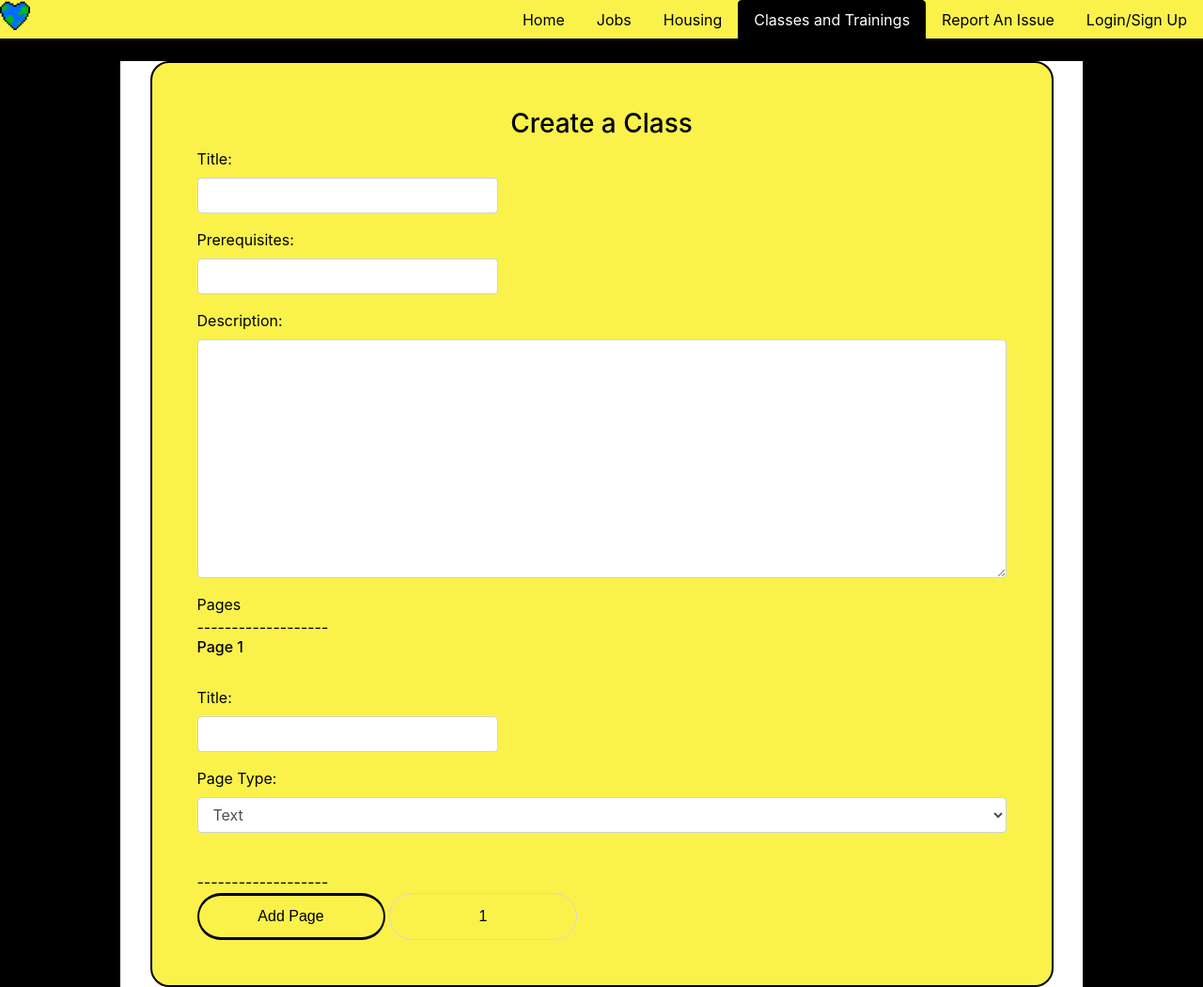
After one commit to hd1867/NestEgg, a Flask app: page /postClass in a window 1280 px wide. The commit adds this page. Shown: the whole page at 94% size. Run offline with Flask 2, Linux system fonts and the light colour scheme; parts of the project's set-up code (start-up, migrations or seed data) failed here and were passed over; some libraries are stand-ins or nearby versions.

Commit message:
Auto Generate Form for class builder

```diff
--- a/app.py
+++ b/app.py
@@ -140,6 +140,21 @@ def classes():
     return render_template("classes.html", classes=databaseUtils.get_classes())
 
 
+@app.route("/createClass", methods=["GET", "POST"])
+def create_class():
+    if request.args.get('numPages'):
+        return render_template("createClass.html", numPages=request.args.get('numPages'))
+
+    else:
+        return render_template("createClass.html", numPages=1)
+
+
+@app.route("/postClass", methods=["GET", "POST"])
+def post_class():
+    print(request.form)
+    return render_template("createClass.html", numPages=1)
+
+
 @app.route("/report_button", methods=["POST"])
 def report_button():
     flash("Thank you for the feedback!")
--- a/static/js/jobs.js
+++ b/static/js/jobs.js
@@ -1,6 +1,6 @@
 var table;
 $(document).ready( function () {
-    table = $('#classesTable').DataTable( {
+    table = $('#jobsTable').DataTable( {
     searchable: true,
     ordering: true
     } );
--- a/templates/classes.html
+++ b/templates/classes.html
@@ -4,7 +4,7 @@
 
 {% block body %}
     {% if session['admin'] %}
-    <button id="jobsCreate" onclick="document.location.href='/createHouse'">Create a Listing</button>
+    <button id="jobsCreate" onclick="document.location.href='/createClass'">Create a Class</button>
     {% endif %}
 
     <div class="column">
--- /dev/null
+++ b/templates/createClass.html
@@ -0,0 +1,68 @@
+{% extends "base.html" %}
+
+{% block active_link %}class-link{% endblock %}
+
+{% block body %}
+
+<div class="form-holder">
+
+        <div class="form-cell">
+            <form action="/postClass" enctype=multipart/form-data method="POST">
+                <h3 class="text-center">Create a Class</h3>
+
+                    <div class="form-group">
+                        <label for="title">Title:</label><br>
+                        <input required type="text" name="title" id="title" class="form-control">
+                    </div>
+                    <div class="form-group">
+                        <label for="prerequisites">Prerequisites:</label><br>
+                        <input required type="text" name="prerequisites" id="prerequisites" class="form-control">
+                    </div>
+                    <div class="form-group">
+                        <label for="description">Description:</label><br>
+                        <textarea name="description" id="description" rows="10" cols="80" class="form-control"></textarea>
+                    </div>
+                    <a>Pages</a>
+                    <br>
+                    <a>-------------------</a>
+                    {% for i in range(numPages|int) %}
+                    <h6>{{ "Page " + (i + 1)|string }}</h6>
+                    <br>
+                    <div class="form-group">
+                        <label for="{{ "page-" + (i + 1)|string + "-title" }}">Title:</label>
+                        <input required type="text" name="{{ "page-" + (i + 1)|string + "-title" }}" id="{{ "page-" + (i + 1)|string + "-title" }}" class="form-control">
+                    </div>
+
+                    <div class="form-group">
+                        <label for="type">Page Type:</label><br>
+                        <select name="type" id="type" class="form-control" onchange="generatePageForm()">
+                            <option>Text</option>
+                            <option>Video</option>
+                            <option>Audio</option>
+                            <option>Multiple Choice</option>
+                            <option>Short Answer</option>
+                            <option>Select Answers</option>
+                        </select>
+                    </div>
+
+                    <div id="{{ 'page-' + i|string + '-form' }}">
+
+                    </div>
+                    <br>
+                    <a>-------------------</a>
+                    {% endfor %}
+                    <br>
+
+                    <td><button type="button" onclick="window.location.href='{{ url_for('create_class', numPages=(numPages|int + 1)) }}'">Add Page</button></td>
+
+                    <input type="submit" class="btn btn-light" name="submit" value="{{ numPages|int }}">
+        </form>
+
+    </div>
+</div>
+
+{% endblock %}
+
+{% block js %}
+    <script type="text/javascript" src="{{ url_for('static', filename='js/createClass.js' ) }}"></script>
+{% endblock %}
--- a/utils/databaseUtils.py
+++ b/utils/databaseUtils.py
@@ -1,6 +1,6 @@
 from _sha256 import sha256
 from bson import ObjectId
-from google.cloud import storage
+#from google.cloud import storage
 import pymongo as pymongo
 import base64
 import gridfs
@@ -14,7 +14,7 @@ houses = db.houses
 reports = db.reports
 fs = gridfs.GridFS(db)
 
-
+"""
 def upload_blob(bucket_name, source_file_name, destination_blob_name):
     # bucket_name = "your-bucket-name"
     # source_file_name = "local/path/to/file"
@@ -33,7 +33,7 @@ def upload_blob(bucket_name, source_file_name, destination_blob_name):
     )
 
     return "https://storage.cloud.google.com/freebird-images/" + destination_blob_name
-
+"""
 
 # creates a user in the database with a username, password, and post id
 def create_user(username, password):
```
